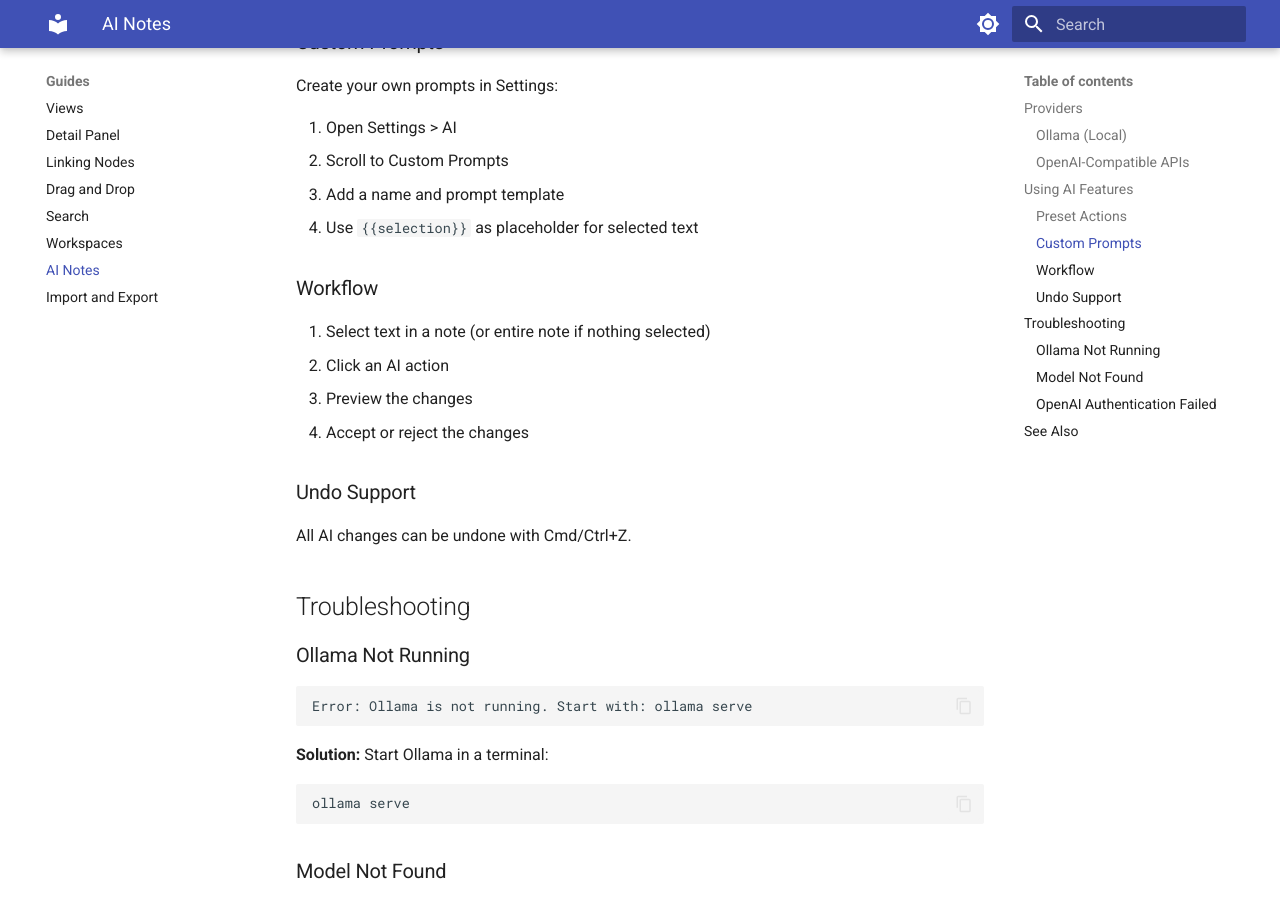
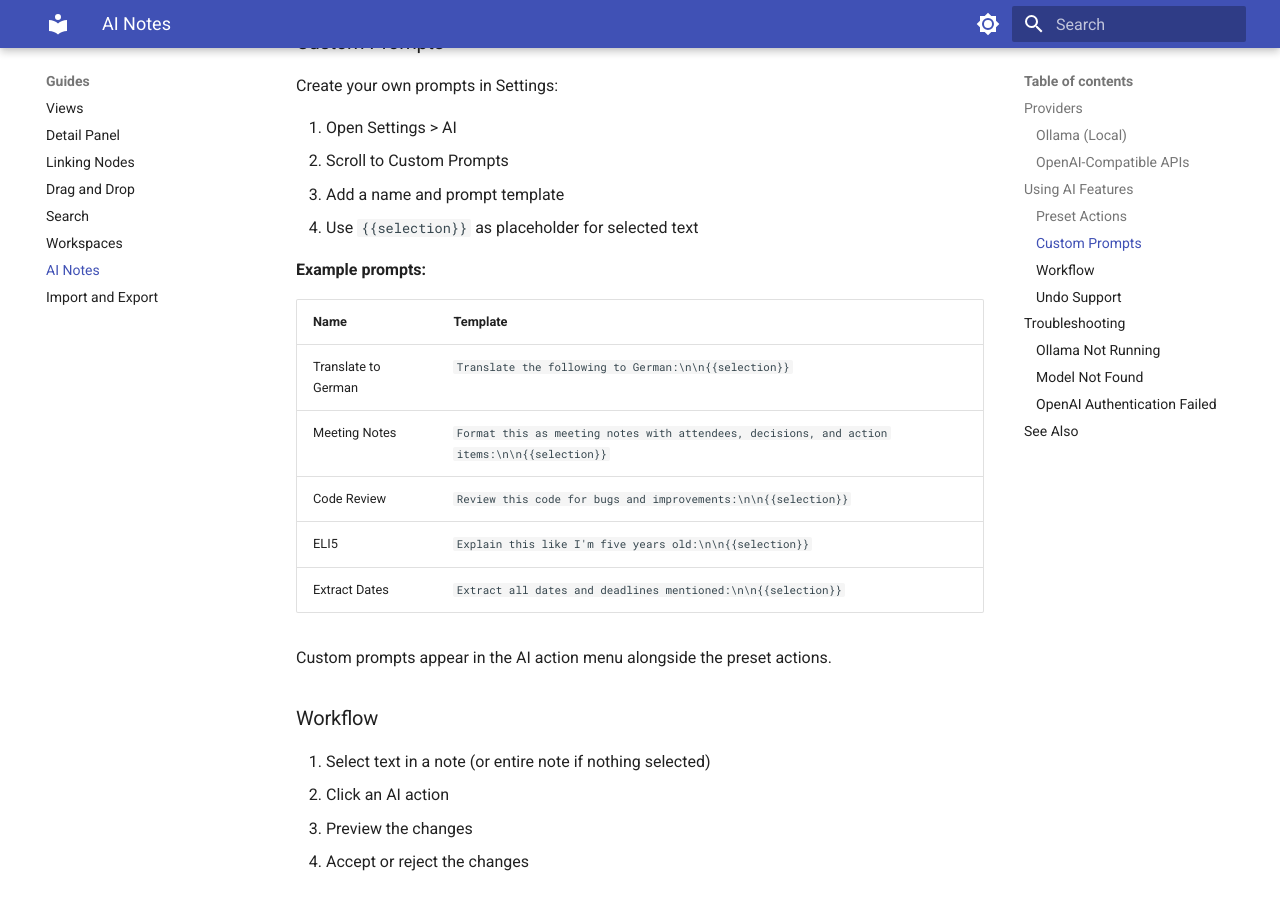
Before and after one commit to sorenwacker/graph-core, an MkDocs documentation site: the page built from docs/guides/ai-notes.md, in a window 1280 px wide and 900 px high, scrolled down 2204 px. Built offline with MkDocs 1.6.1 and Material for MkDocs 9.7.7, drawn with Linux system fonts in a browser that asks for light colours.

Commit message:
Add custom prompt examples to AI notes guide

```diff
--- a/docs/guides/ai-notes.md
+++ b/docs/guides/ai-notes.md
@@ -76,6 +76,18 @@ Create your own prompts in Settings:
 3. Add a name and prompt template
 4. Use `{{selection}}` as placeholder for selected text
 
+**Example prompts:**
+
+| Name | Template |
+|------|----------|
+| Translate to German | `Translate the following to German:\n\n{{selection}}` |
+| Meeting Notes | `Format this as meeting notes with attendees, decisions, and action items:\n\n{{selection}}` |
+| Code Review | `Review this code for bugs and improvements:\n\n{{selection}}` |
+| ELI5 | `Explain this like I'm five years old:\n\n{{selection}}` |
+| Extract Dates | `Extract all dates and deadlines mentioned:\n\n{{selection}}` |
+
+Custom prompts appear in the AI action menu alongside the preset actions.
+
 ### Workflow
 
 1. Select text in a note (or entire note if nothing selected)
```
